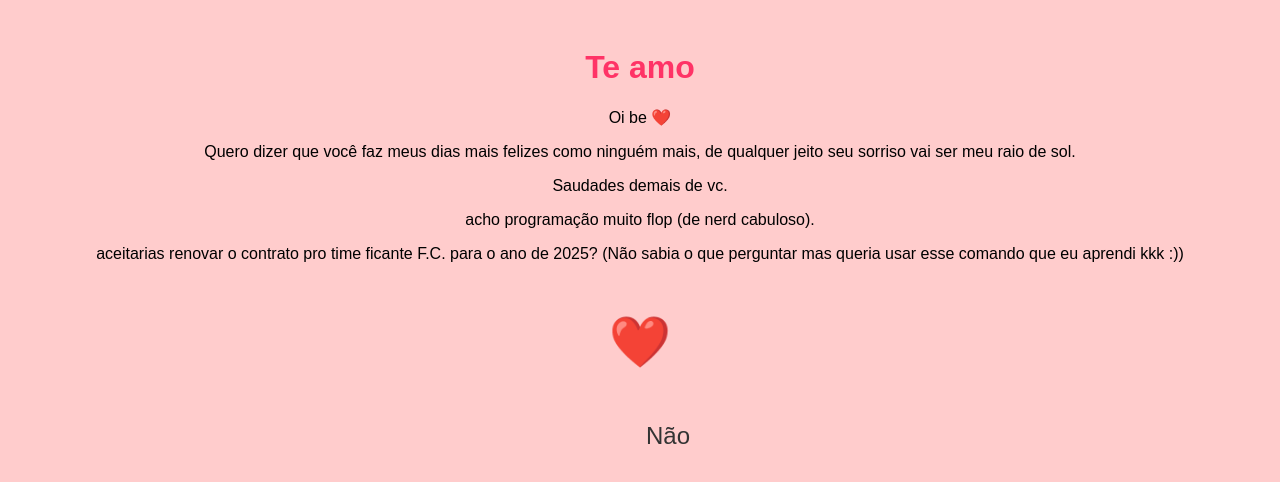
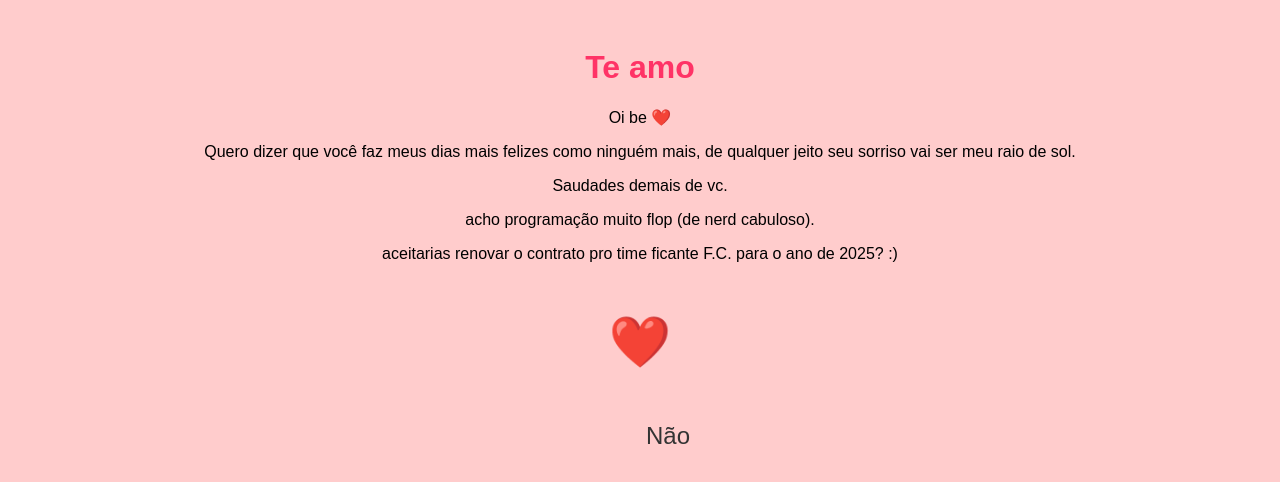
Before and after one commit to GUIZAO7/index.html, a plain HTML site: page index.html in a window 1280 px wide. Drawn offline with Linux system fonts and the light colour scheme.

Commit message:
Update index.html

```diff
--- a/index.html
+++ b/index.html
@@ -45,7 +45,7 @@
     </p>
         </p>Saudades demais de vc.</p>
             acho programação muito flop (de nerd cabuloso).</p>
-        <p>aceitarias renovar o contrato pro time ficante F.C. para o ano de 2025? (Não sabia o que perguntar mas queria usar esse comando que eu aprendi kkk :))</p>
+        <p>aceitarias renovar o contrato pro time ficante F.C. para o ano de 2025? :)</p>
         <p class="heart" onclick="mostrarResposta()">❤️</p>
         <button id="nao" onmouseover="mudarPosicao()">Não</button>
         <p id="resposta" style="display: none;"></p>
```
